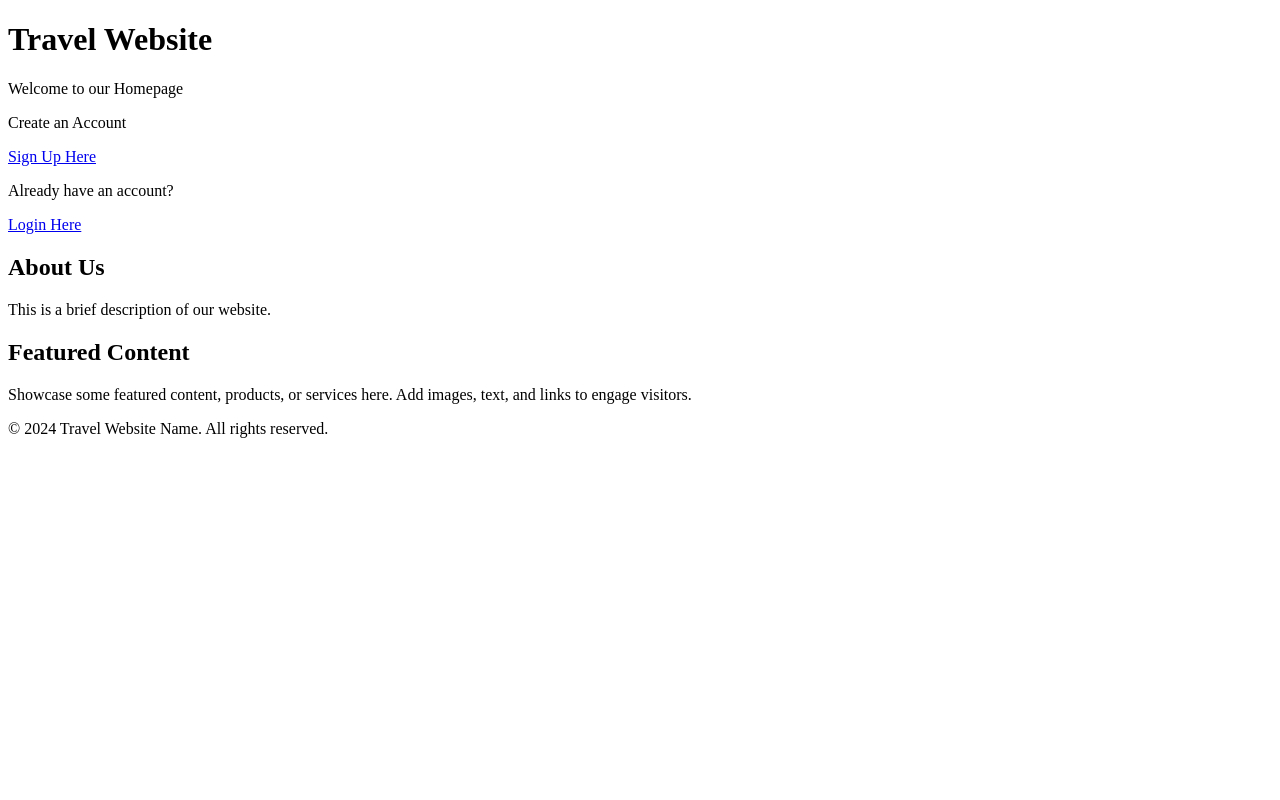
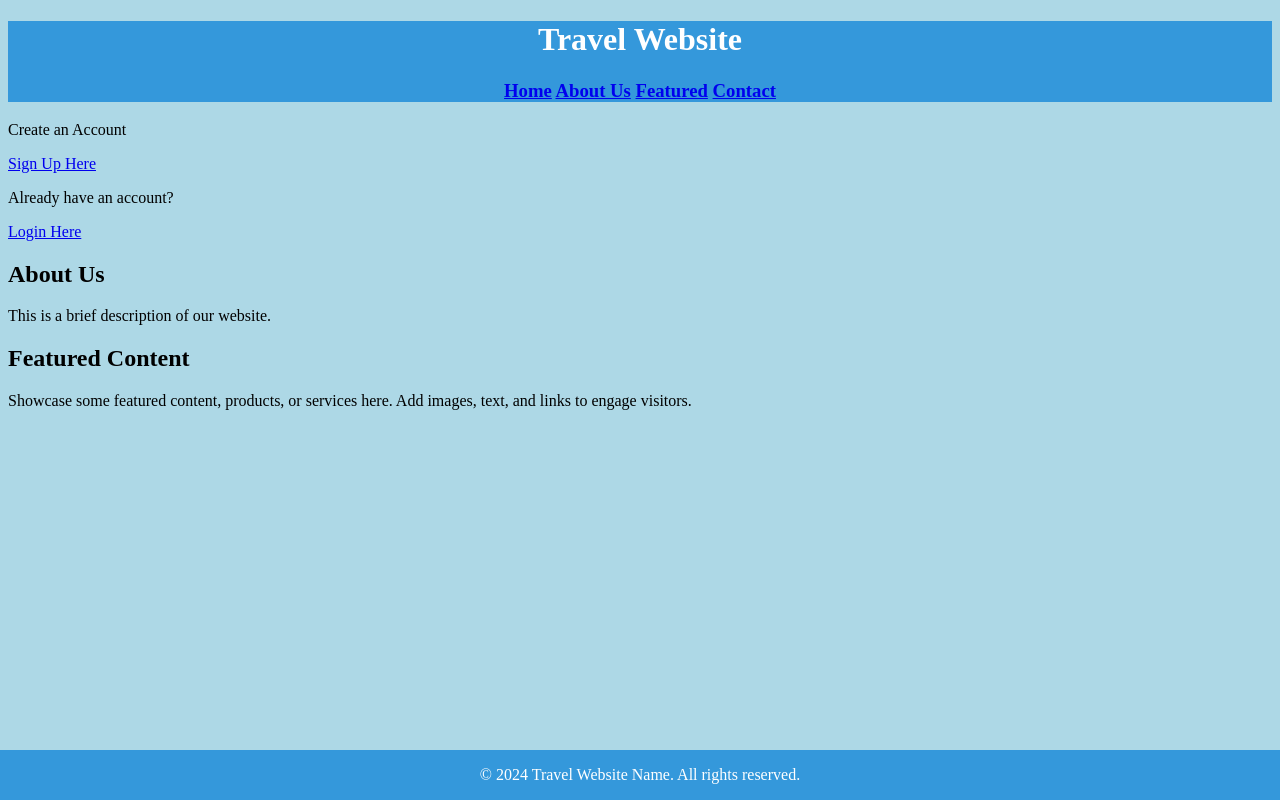
Before and after one commit to VaniyaSharma/Itsy_Bitsy_Studios, a Django app: template travel_project/travel_app/templates/index.html in a window 1280 px wide. Run offline with Django 4.2, Linux system fonts and the light colour scheme; the template is opened without the code that fills it, so the values that code supplies are empty; parts of the project's set-up code (start-up, migrations or seed data) failed here and were passed over.

Commit message:
Added style

```diff
--- a/travel_project/travel_app/templates/index.html
+++ b/travel_project/travel_app/templates/index.html
@@ -4,21 +4,54 @@
     <meta charset="UTF-8">
     <meta name="viewport" content="width=device-width, initial-scale=1.0">
     <title>Homepage</title>
+    <style>
+        body{
+            background: lightblue;
+            font-family: "Calibri Light";
+
+        }
+         header {
+            background-color: #3498db;
+            color: white;
+             text-align: center;
+        }
+    footer {
+        background-color: #3498db;
+        color: #fff;
+        text-align: center;
+        position: fixed;
+        bottom: 0;
+        left: 0;
+        width: 100%;
+}
+    </style>
 </head>
 <body>
 
-    <!-- Header -->
-    <header>
-        <h1>Travel Website</h1>
-        <p>Welcome to our Homepage</p>
-    </header>
-    <p>Create an Account</p>
-    <a href="{% url 'sign-up' %}">Sign Up Here</a>
-    <p>Already have an account?</p>
-    <p><a href="{% url 'login' %}">Login Here</a></p>
+
+<header>
+    <div class="navbar">
+        <div class="logo">
+            <h1>Travel Website</h1>
+        </div>
+        <h3>
+        <div class="nav-links">
+            <a href="#" class="active">Home</a>
+            <a href="#">About Us</a>
+            <a href="#">Featured</a>
+            <a href="#">Contact</a>
+        </div></h3>
+    </div>
+</header>
 
     <!-- Main Content -->
     <main>
+        <div class="user-actions">
+            <p>Create an Account</p>
+            <a href="{% url 'sign-up' %}">Sign Up Here</a>
+            <p>Already have an account?</p>
+            <p><a href="{% url 'login' %}">Login Here</a></p>
+        </div>
         <h2>About Us</h2>
         <p>
             This is a brief description of our website.
--- a/travel_project/travel_app/urls.py
+++ b/travel_project/travel_app/urls.py
@@ -1,6 +1,10 @@
 from django.urls import path
 from .views import index
+from . import views
 
 urlpatterns = [
     path('', index, name='index'),
+    path('sign-up/', views.user_sign_up, name='sign-up'),
+    path('login/', views.user_login, name='login'),
+
 ]
--- a/travel_project/travel_project/settings.py
+++ b/travel_project/travel_project/settings.py
@@ -118,6 +118,8 @@ USE_TZ = True
 
 STATIC_URL = "static/"
 
+
+
 # Default primary key field type
 # https://docs.djangoproject.com/en/4.1/ref/settings/#default-auto-field
 
```
